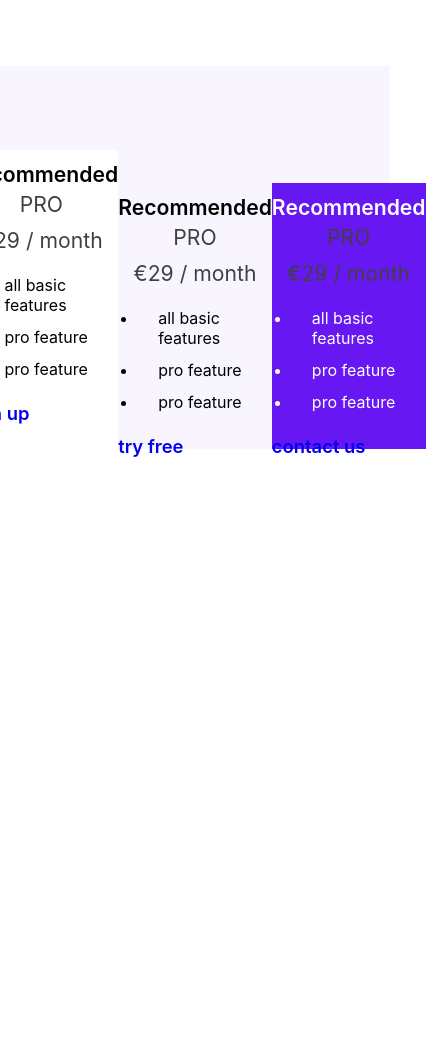
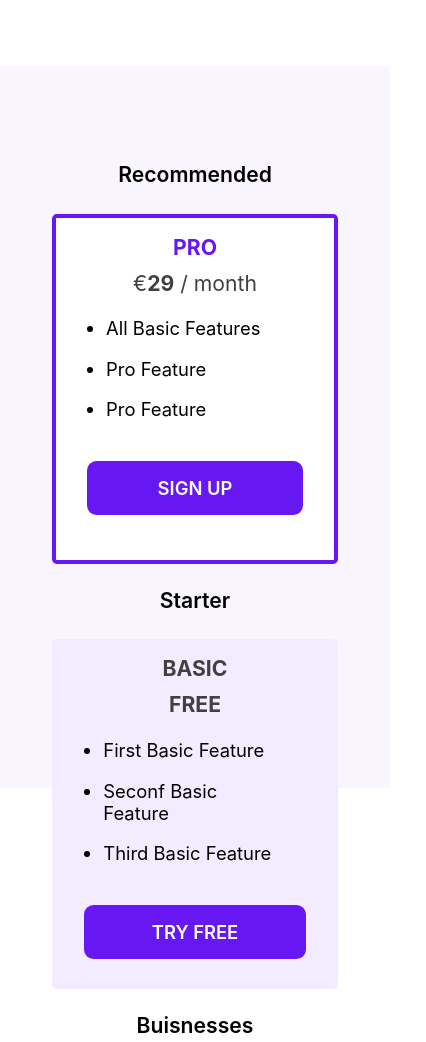
Before and after one commit to kieran6roberts/Kieran-SaaS-Landing, a website built with Vite: page index.html in a window 390 px wide. Shown: the part 2841-3883 px from the top of the page, 426 px wide, since content can reach past the window. Before the commit the page ends 3407 px from the top, so only its background shows below. Built offline with nearby package versions, Linux system fonts and the light colour scheme.

Commit message:
ass basic styling to pricing cards with mobile responsiveness

```diff
--- a/index.html
+++ b/index.html
@@ -236,13 +236,13 @@
                             €<span class="price-cards--bold">29</span> / month
                         </p>
                         <ul class="price-cards__features">
-                            <li class="price-cards__features">
+                            <li class="price-cards__feature">
                                 all basic features
                             </li>
-                            <li class="price-cards__features">
+                            <li class="price-cards__feature">
                                 pro feature
                             </li>
-                            <li class="price-cards__features">
+                            <li class="price-cards__feature">
                                 pro feature
                             </li>
                         </ul>
@@ -256,24 +256,24 @@
                 </article>
                 <article class="price-cards__tier tier-basic">
                     <h3 class="price-cards__card-header">
-                        Recommended
+                        Starter
                     </h3>
                     <article class="price-cards__card">
                         <p class="price-cards__tier-name">
-                            PRO
+                            Basic
                         </p>
                         <p class="price-cards__tier-price">
-                            €<span class="price-cards--bold">29</span> / month
+                            <span class="price-cards--bold">FREE</span>
                         </p>
                         <ul class="price-cards__features">
-                            <li class="price-cards__features">
-                                all basic features
+                            <li class="price-cards__feature">
+                                first basic feature
                             </li>
-                            <li class="price-cards__features">
-                                pro feature
+                            <li class="price-cards__feature">
+                                seconf basic feature
                             </li>
-                            <li class="price-cards__features">
-                                pro feature
+                            <li class="price-cards__feature">
+                                third basic feature
                             </li>
                         </ul>
                         <a
@@ -286,24 +286,24 @@
                 </article>
                 <article class="price-cards__tier tier-enterprise">
                     <h3 class="price-cards__card-header">
-                        Recommended
+                        Buisnesses
                     </h3>
                     <article class="price-cards__card">
                         <p class="price-cards__tier-name">
-                            PRO
+                            Enterprise
                         </p>
                         <p class="price-cards__tier-price">
-                            €<span class="price-cards--bold">29</span> / month
+                            €<span class="price-cards--bold">99</span> / month
                         </p>
                         <ul class="price-cards__features">
-                            <li class="price-cards__features">
-                                all basic features
+                            <li class="price-cards__feature">
+                                all PRO features
                             </li>
-                            <li class="price-cards__features">
-                                pro feature
+                            <li class="price-cards__feature">
+                                enterprise feature
                             </li>
-                            <li class="price-cards__features">
-                                pro feature
+                            <li class="price-cards__feature">
+                                enterprise feature
                             </li>
                         </ul>
                         <a
--- a/src/index.scss
+++ b/src/index.scss
@@ -307,7 +307,7 @@
 
 // pricing section
 .pricing {
-  background-color: var(--color-faded);
+  background-color: var(--color-faded2);
   padding-left: var(--space-xl);
   padding-top: var(--space-md);
 
@@ -334,17 +334,16 @@
 
 // price-cards
 .price-cards {
-  height: 500px;
   position: relative;
 
   &__bg1,
   &__bg2 {
-    background-color: var(--color-faded);
+    background-color: var(--color-faded2);
     height: 50%;
+    left: 0;
+    right: 0;
     padding-top: var(--space-2xl);
     position: absolute;
-    left: 0;
-    right: 0;
     top: 0;
     z-index: -10;
   }
@@ -353,20 +352,30 @@
     padding-top: var(--space-2xl);
   }
 
-  &__bg1 {
-    background-color: var(--color-bg);
+  &__wrapper {
+    align-items: center;
+    display: flex;
+    flex-wrap: wrap;
+    justify-content: center;
+    padding: var(--space-2xl) var(--space-xl);
+
+    @media only screen and (min-width: "900px") {
+      //flex-direction: row;
+    }
   }
 
-  &__wrapper {
-    display: flex;
-    justify-content: center;
-    align-items: center;
-    height: 100%;
-    padding: var(--space-2xl) var(--space-xl);
+  &__card-header,
+  &__tier-name,
+  &__tier-price {
+    font-size: var(--text-sm);
+  }
+
+  &__card-header {
+    margin-bottom: var(--space-lg);
   }
 
   &__tier {
-    margin: auto;
+    max-width: 300px;
     padding: var(--space-sm) 0;
     width: 100%;
   }
@@ -377,34 +386,100 @@
     text-align: center;
   }
 
+  &--bold {
+    font-weight: 700;
+  }
+
+  &__tier-name {
+    font-weight: 700;
+    text-transform: uppercase;
+  }
+
   &__tier-price,
   &__features {
     margin-bottom: var(--space-sm);
   }
 
   &__features {
-    padding-left: var(--space-lg);
+    margin: auto;
+    width: 70%;
+  }
+
+  &__feature {
+    font-size: var(--text-xs);
+    padding-bottom: var(--space-md);
+    text-transform: capitalize;
   }
 
   &__link {
     display: block;
+    font-size: var(--text-xs);
+    font-weight: 600;
     margin-top: var(--space-lg);
+    margin-left: auto;
+    margin-right: auto;
+    padding: var(--space-sm) var(--space-xl);
+    text-align: center;
+    text-transform: uppercase;
+    width: 85%;
+  }
+
+  &__card {
+    border-radius: var(--border-radius-half);
+    height: 350px;
+    padding: var(--space-sm);
   }
 
   .tier-pro {
-    background-color: var(--color-bg);
-    grid-column: span 2;
-    height: 100%;
+    .price-cards__card {
+      background-color: var(--color-bg);
+      border: var(--border-thick);
+    }
+
+    .price-cards__tier-name {
+      color: var(--color-primary);
+    }
+
+    .price-cards__link {
+      background-color: var(--color-primary);
+      color: var(--color-bg);
+      @include m.link-primary;
+      &:hover {
+        @include m.hover-primary;
+      }
+    }
   }
 
   .tier-basic {
-    background-color: var(--color-faded);
-    height: 80%;
+    .price-cards__card {
+      background-color: var(--color-faded);
+    }
+
+    .price-cards__link {
+      @include m.link-primary;
+      &:hover {
+        @include m.hover-primary;
+      }
+    }
   }
 
   .tier-enterprise {
-    background-color: var(--color-primary);
-    color: var(--color-bg);
-    height: 80%;
+    .price-cards__card {
+      background-color: var(--color-primary);
+      color: var(--color-bg);
+    }
+
+    .price-cards__link {
+      border: var(--border-thin);
+      @include m.link-secondary;
+      &:hover {
+        @include m.hover-secondary;
+      }
+    }
+
+    .price-cards__tier-price,
+    .price-cards__tier-name {
+      color: var(--color-bg);
+    }
   }
 }
--- a/src/variables.scss
+++ b/src/variables.scss
@@ -1,7 +1,8 @@
 :root {
   --color-primary: #6718f2;
   --color-secondary: hsl(262, 89%, 62%);
-  --color-faded: hsl(262, 100%, 98%);
+  --color-faded: hsl(265, 100%, 96%);
+  --color-faded2: hsl(262, 100%, 98%);
   --color-bg: #ffffff;
   --color-off-bg: #f3f1f1;
   --color-text: #000000;
```
Also changed, not shown: src/main.css.
